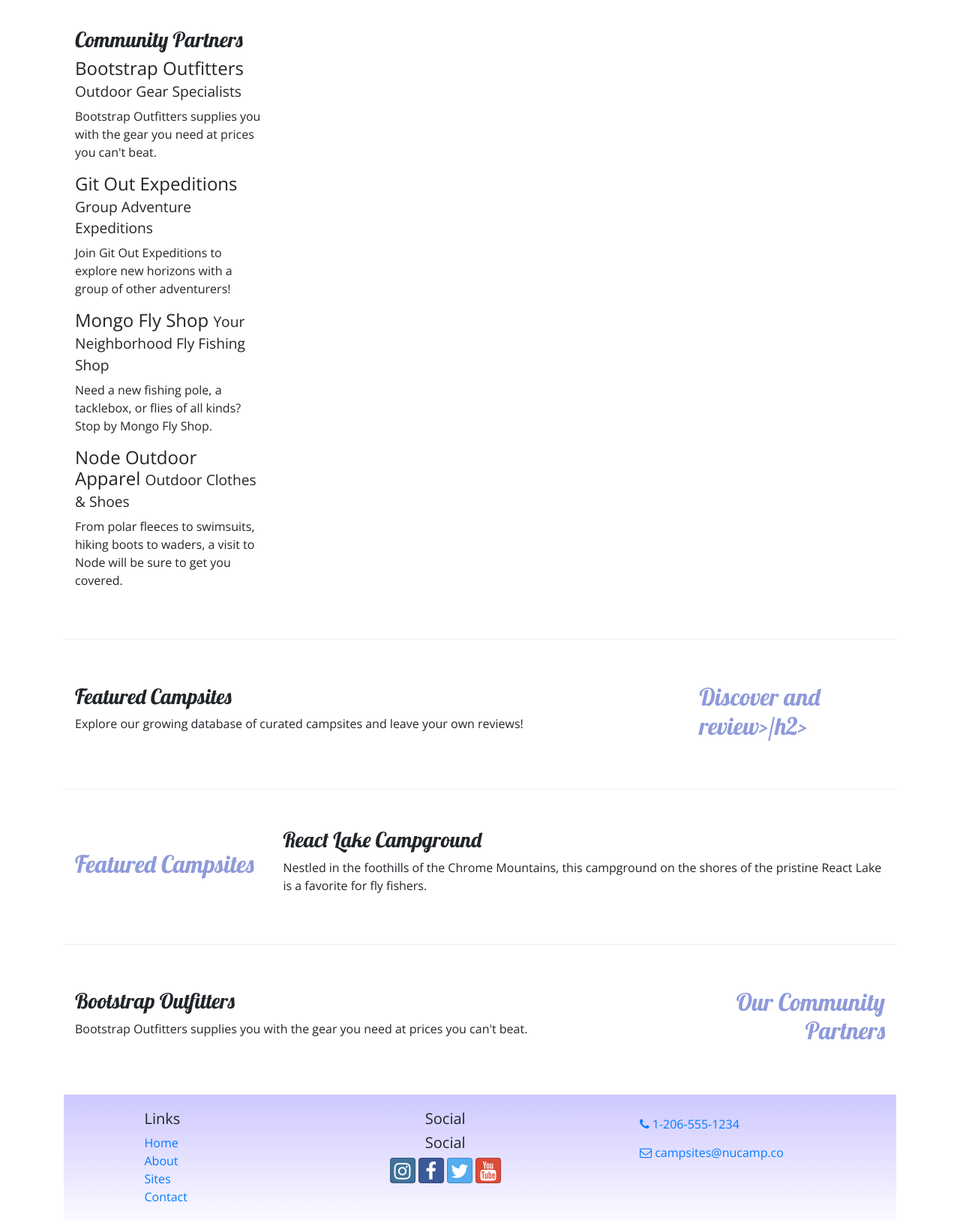
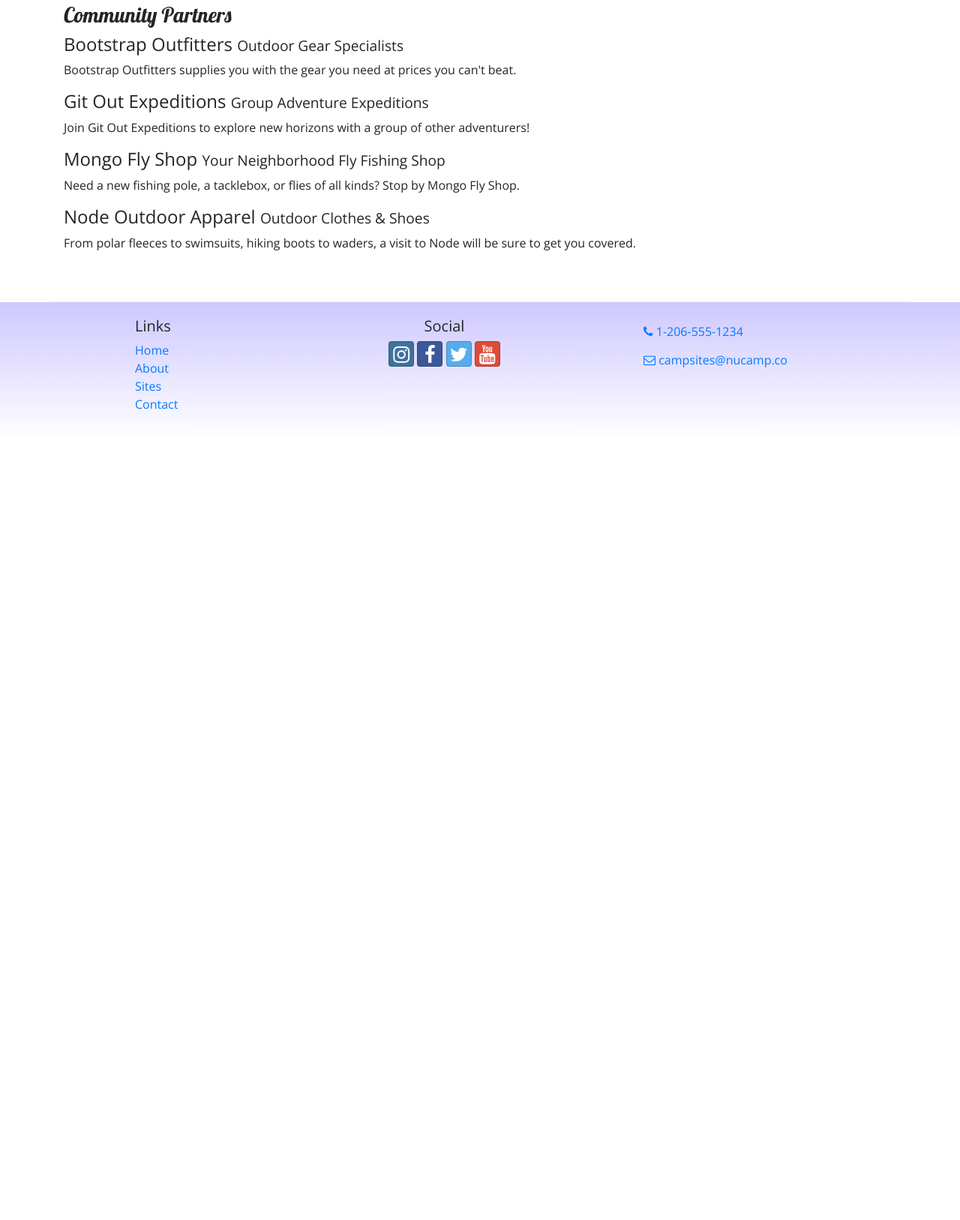
Before and after one commit to WitchyWitch77/capriolus, a website: page aboutus.html in a window 1280 px wide. Shown: the part 871-2498 px from the top of the page at 75% size. After the commit the page ends 1458 px from the top, so only its background shows below. Drawn offline with nearby package versions, Linux system fonts and the light colour scheme.

Commit message:
Corrections

```diff
--- a/aboutus.html
+++ b/aboutus.html
@@ -6,13 +6,13 @@
     <meta charset="utf-8" />
     <meta name="viewport" content="width=device-width, initial-scale=1" />
     <!-- Bootstrap CSS -->
+    build:css css/main.css
     <link rel="stylesheet" href="node_modules/bootstrap/dist/css/bootstrap.min.css" />
     <!-- Additional CSS must be placed after Bootstrap CSS -->
-    <link rel="stylesheet" href="https://fonts.googleapis.com/css?family=Lobster%7COpen+Sans" />
-    <link rel="stylesheet" href="css/styles.css" />
-
     <link rel="stylesheet" href="node_modules/font-awesome/css/font-awesome.min.css" />
     <link rel="stylesheet" href="node_modules/bootstrap-social/bootstrap-social.css" />
+    <link rel="stylesheet" href="css/styles.css" />
+    <link rel="stylesheet" href="https://fonts.googleapis.com/css?family=Lobster%7COpen+Sans" />
 
     <title>NuCamp: A Better Way To Camp</title>
 </head>
@@ -30,96 +30,49 @@
     </header>
     <nav class="navbar navbar-expand-sm-navbar-dark-sticky-top">
         <button class="navbar-toggler-ml-auto" type="button" data-toggle="collapse" data-target="#nucampNavbar">
-            <span class="navbar-toggler-icon"><</span>
+            <span class="navbar-toggler-icon"></span>
         </button>
         <div class="collape navbar-collapse" id="nucampNavbar">
             <ul class="navbar-nav">
-            <li class="nav-item"><a class="nav-link" href="index.html"><i class="fa fa-home fa-lg"></i> Home</a></li>
+                <li class="nav-item"><a class="nav-link" href="index.html"><i class="fa fa-home fa-lg"></i> Home</a>
+                </li>
                 <li class="nav-item active"><a class="nav-link" href="#"><i class="fa fa-info fa-lg"></i> About</a></li>
-            <li class="nav-item"><a class="nav-link" href="aboutus.html"><i class="fa fa-list fa-lg"></i> Sites</a></li>
-            <li class="nav-item"><a class="nav-link" href="contactus.html"><i class="fa fa-address-card fa-lg"></i> Contact</a></li>
+                <li class="nav-item"><a class="nav-link" href="aboutus.html"><i class="fa fa-list fa-lg"></i> Sites</a>
+                </li>
+                <li class="nav-item"><a class="nav-link" href="contactus.html"><i class="fa fa-address-card fa-lg"></i>
+                        Contact</a></li>
             </ul>
         </div>
     </nav>
-    <div class="container-fluid">
-        <div class="row row-content align-items-center">
-            <div class="col-sm-4 order-sm last col-md-3">
-
-                <h2 class="text-sm">About Us</h2>
+    <div class="container">
+        <div class="row">
+            <div class="col">
+                <h2>About Us</h2>
+                <hr />
             </div>
         </div>
-        <div>
-            <div>
-                <div class="col">
+        <div class="row row-content">
+            <div class="col-sm-6">
                 <h3>Our Mission</h3>
-                    <div class="container">
-                        <div class="row-content">
-                            <div class="col">
-                                <p class="d-sm-block">We present a curated database of the best campsites in the vast
-                                    woods and backcountry of
-                                    the World Wide Web Wilderness. We increase access to adventure for the public while
-                                    promoting safe
-                                    and respectful use of resources. The expert wilderness trekkers on our staff
-                                    personally verify each
-                                    campsite to make sure that they are up to our standards. We also present a platform
-                                    for campers to
-                                    share reviews on campsites they have visited with each other.</p>
+                <p>We present a curated database of the best campsites in the vast woods and backcountry of the World Wide Web Wilderness. We increase access to adventure for the public while promoting safe and respectful use of resources. The expert wilderness trekkers on our staff personally verify each campsite to make sure that they are up to our standards. We also present a platform for campers to share reviews on campsites they have visited with each other.</p>
             </div>
         </div>
-                        <div>
-                            <div class="row-content align-items-center">
-                                <div class="col-sm-4 col-md-3">
-                                    <h3 class="text-sm-left">Community Partners</h3>
+
+            <div class="row row-content">
+                <div class="col">
+                    <h3>Community Partners</h3>
                     <h4>Bootstrap Outfitters <small>Outdoor Gear Specialists</small></h4>
-                                    <p>Bootstrap Outfitters supplies you with the gear you need at prices you can't
-                                        beat.</p>
+                    <p class="d-none d-sm-block">Bootstrap Outfitters supplies you with the gear you need at prices you can't beat.</p>
                     <h4>Git Out Expeditions <small>Group Adventure Expeditions</small></h4>
-                                    <p>Join Git Out Expeditions to explore new horizons with a group of other
-                                        adventurers!</p>
+                    <p class="d-none d-sm-block">Join Git Out Expeditions to explore new horizons with a group of other adventurers!</p>
                     <h4>Mongo Fly Shop <small>Your Neighborhood Fly Fishing Shop</small></h4>
-                                    <p>Need a new fishing pole, a tacklebox, or flies of all kinds? Stop by Mongo Fly
-                                        Shop.</p>
+                    <p class="d-none d-sm-block">Need a new fishing pole, a tacklebox, or flies of all kinds? Stop by Mongo Fly Shop.</p>
                     <h4>Node Outdoor Apparel <small>Outdoor Clothes & Shoes</small></h4>
-                                    <p>From polar fleeces to swimsuits, hiking boots to waders, a visit to Node will be
-                                        sure to get you
-                                        covered.</p>
+                    <p class="d-none d-sm-block">From polar fleeces to swimsuits, hiking boots to waders, a visit to Node will be sure to get you covered.</p>
                 </div>
             </div>
         </div>
-                        <div class="container">
-                            <div class="row row-content align-items-center">
-                                <div class="col-sm-4 order-sm-last col-md-3">
-                                    <h2 class="text-sm-left">Discover and review>/h2>
-                                </div>
-                                <div class="col">
-                                    <h3 class="text-sm-left">Featured Campsites</h3>
-                                    <p>Explore our growing database of curated campsites and leave your own reviews!</p>
-                                </div>
-                            </div>
 
-                            <div class="row row-content align-items-center">
-                                <div class="col-sm-4 col-md-3">
-                                    <h2>Featured Campsites</h2>
-                                </div>
-                                <div class="col">
-                                    <h3>React Lake Campground</h3>
-                                    <p>Nestled in the foothills of the Chrome Mountains, this campground on the shores
-                                        of the pristine React
-                                        Lake is a favorite for fly fishers.</p>
-                                </div>
-                            </div>
-
-                            <div class="row row-content align-items-center">
-                                <div class="col-sm-4 order-sm-last col-md-3">
-                                    <h2 class="text-sm-right">Our Community Partners</h2>
-                                </div>
-                                <div class="col">
-                                    <h3>Bootstrap Outfitters</h3>
-                                    <p>Bootstrap Outfitters supplies you with the gear you need at prices you can't
-                                        beat.</p>
-                                </div>
-                            </div>
-                        </div>
         <footer>
             <div class="container">
                 <div class="row">
@@ -133,7 +86,6 @@
                         </ul>
                     </div>
                     <div class="col-6 col-sm-5 text-center">
-                                        <h5>Social</h5>
                         <h5>Social</h5>
                         <a class="btn btn-social-icon btn-instagram" href="http://instagram.com/"><i class="fa fa-instagram"></i></a>
                         <a class="btn btn-social-icon btn-facebook" href="http://facebook.com/"><i class="fa fa-facebook"></i></a>
```
Lines whose indentation alone changed are shown as unchanged.
